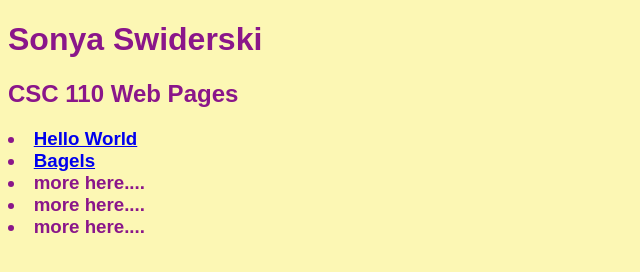
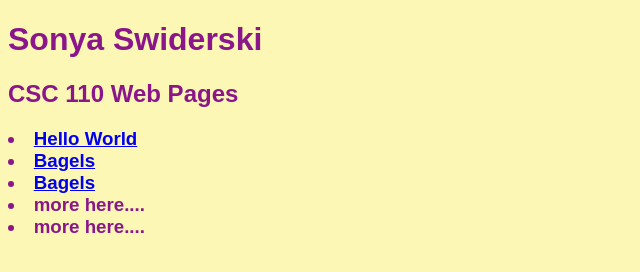
Before and after one commit to sswiderski-pvcc/sswiderski-pvcc-github.io, a plain HTML site: page index.html in a window 1280 px wide. Shown: the whole page, without its empty margins (0-640 px from the left). Drawn offline with Linux system fonts and the light colour scheme.

Commit message:
Update index.html

```diff
--- a/index.html
+++ b/index.html
@@ -17,7 +17,7 @@
       <u1>
         <li><a href = "helloworld.html"> Hello World </a></li>
         <li><a href = "bagels.html"> Bagels </a></li>
-        <li>more here....</li>
+        <li><a href = "planets.html"> Bagels </a></li>
         <li>more here....</li>
         <li>more here....</li>
       </u1>
```
